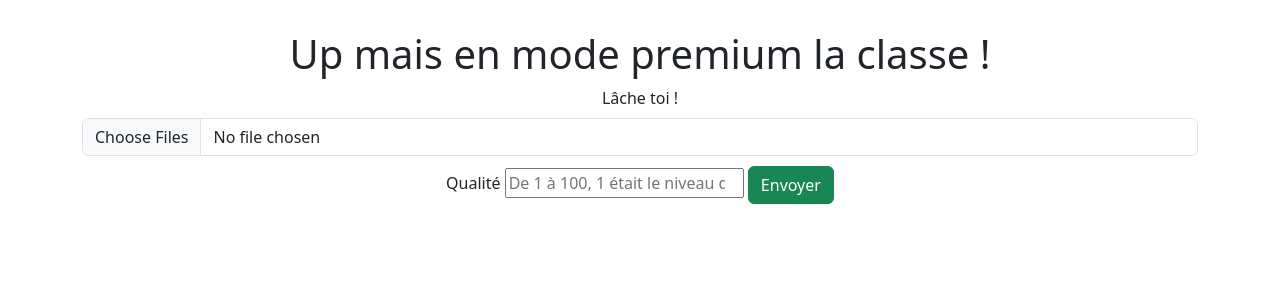
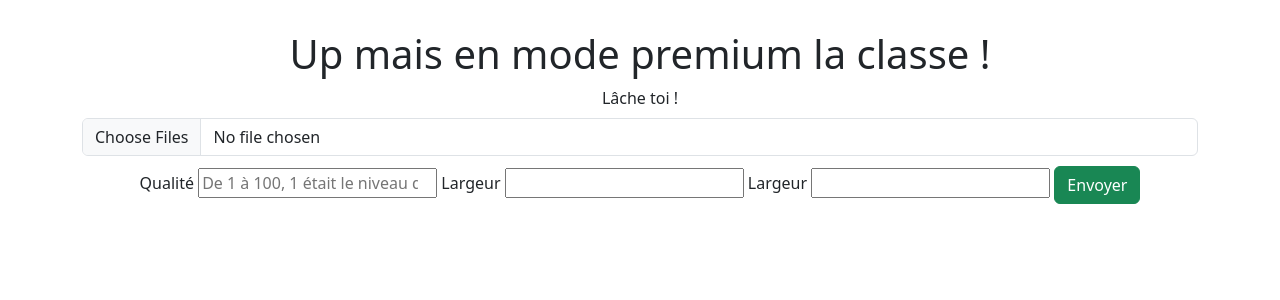
Before and after one commit to gabigab117/compress, a Django app: page /compressor/premium/ in a window 1280 px wide. Shown: the part 56-356 px from the top of the page. Run offline with Django 4.2, Linux system fonts and the light colour scheme; parts of the project's set-up code (start-up, migrations or seed data) failed here and were passed over.

Commit message:
choice 1 by one or all

```diff
--- a/project/compressor/templates/compressor/premium.html
+++ b/project/compressor/templates/compressor/premium.html
@@ -14,8 +14,15 @@
                 <div class="mb-3">
                     <label class="form-label">Lâche toi !</label>
                     <input name="images" type="file" multiple class="form-control" style="margin-bottom: 10px;">
+
                     <label for="quality">Qualité</label>
                     <input type="number" name="quality" id="quality" placeholder="De 1 à 100, 1 était le niveau de compression max">
+
+                    <label for="width">Largeur</label>
+                    <input type="number" name="width" id="width">
+
+                    <label for="height">Largeur</label>
+                    <input type="number" name="height" id="height">
                     <button type="submit" class="btn btn-success">Envoyer</button>
                 </div>
             </form>
--- a/project/compressor/views.py
+++ b/project/compressor/views.py
@@ -59,11 +59,19 @@ def premium_upload(request):
         data = request.POST
         images = request.FILES.getlist("images")
         quality = request.POST.get("quality")
+        width = request.POST.get("width")
+        height = request.POST.get("height")
         for image in images:
             my_image = UpImage.objects.create(image=image, user=user)
             if quality:
                 quality = int(quality)
                 image = Image.open(my_image.image)
+
+                if width and height:
+                    width = int(width)
+                    height = int(height)
+                    image.thumbnail((width, height))
+
                 im_io = BytesIO()
                 ext = my_image.get_extension()
                 image.save(im_io, ext.upper(), quality=quality)
@@ -71,7 +79,11 @@ def premium_upload(request):
                 file_name = my_image.adjust_file_name()
                 my_image.image.delete()
                 my_image.image.save(file_name, ContentFile(im_io.getvalue()), save=False)
+                my_image.archived = True
                 my_image.save()
+
+        if quality:
+            return redirect("compressor:all-premium-images")
         return redirect("compressor:premium-images")
 
     return render(request, "compressor/premium.html")
```
